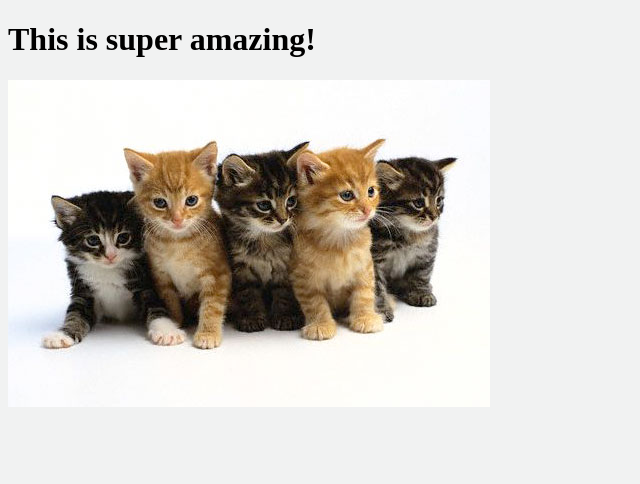
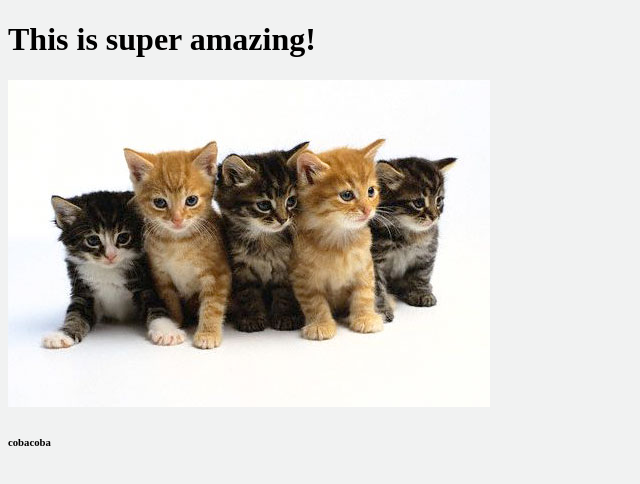
Before and after one commit to bobbypriam/super-amazing, a plain HTML site: page index.html in a window 1280 px wide. Shown: the full height of the page, 0-640 px from the left. Drawn offline with Linux system fonts and the light colour scheme.

Commit message:
nambahin cobacoba

```diff
--- a/index.html
+++ b/index.html
@@ -11,6 +11,7 @@
     <div class="main">
       <h1>This is super amazing!</h1>
       <p><img src="kittens.jpg" alt="Kittens!" /></p>
+	  <p><h6>cobacoba</h6></p>
     </div>
   </body>
 </html>
```
